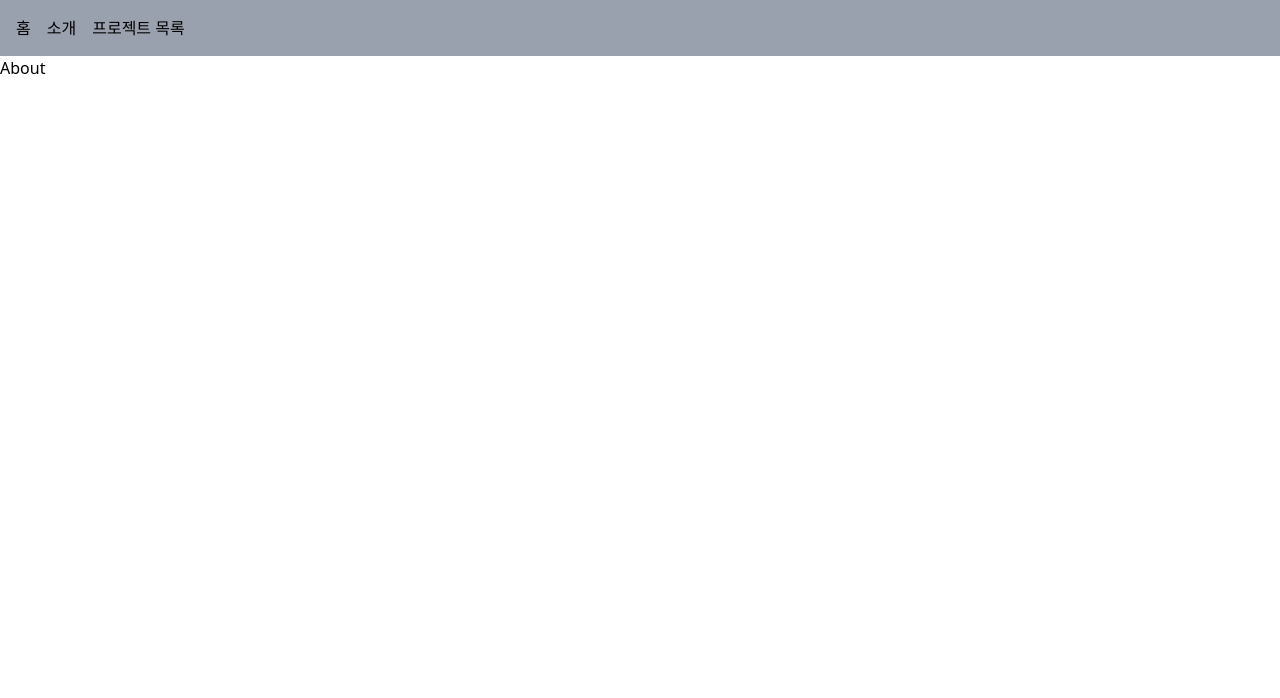
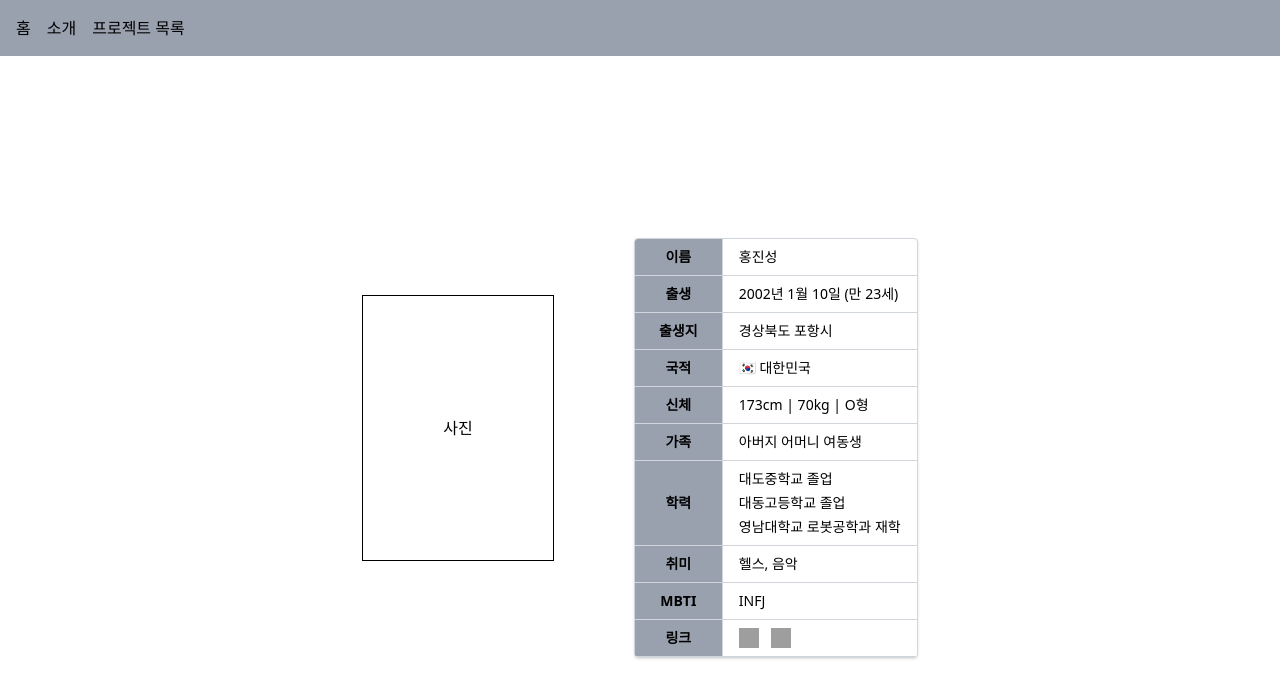
Before and after one commit to Likelion-YeungNam-Univ/9-13th-fe-assignment, a React (Vite) app: page /about in a window 1280 px wide. Shown: the top 698 px of the page. Built offline with nearby package versions, Linux system fonts and the light colour scheme; grey boxes are pictures that could not be loaded.

Commit message:
구현 완료 및 내용 추가 필요

```diff
--- a/src/Layout.jsx
+++ b/src/Layout.jsx
@@ -4,7 +4,7 @@ import { Outlet } from "react-router-dom";
 
 const Layout = () => {
   return (
-    <div>
+    <div className="h-screen flex flex-col">
       <NavBar />
       <Outlet />
     </div>
--- a/src/ProjectsDetail.jsx
+++ b/src/ProjectsDetail.jsx
@@ -28,7 +28,7 @@ const ProjectsDetail = () => {
           github
         </a>
         <div
-          onClick={() => navigate(-1)}
+          onClick={() => navigate("/projects")}
           className="bg-gray-200 border rounded-xl p-1 hover:bg-yellow-200"
         >
           목록으로
--- a/src/pages/About.jsx
+++ b/src/pages/About.jsx
@@ -1,9 +1,60 @@
 import React from "react";
+
+const insta =
+  "https://upload.wikimedia.org/wikipedia/commons/e/e7/Instagram_logo_2016.svg";
+
+const soundcloud =
+  "https://www.vectorlogo.zone/logos/soundcloud/soundcloud-tile.svg";
+
+const InfoRow = ({ label, value }) => (
+  <div className="flex border-b border-gray-300">
+    <div className="flex w-22 items-center justify-center bg-gray-400 font-semibold px-4 py-2 border-r border-gray-300 text-sm">
+      {label}
+    </div>
+    <div className="flex-1 px-4 py-2 text-sm">{value}</div>
+  </div>
+);
 
 const About = () => {
   return (
-    <div>
-      <div>About</div>
+    <div className="h-screen flex justify-center items-center space-x-20">
+      <div className="border px-20 py-30">사진</div>
+      <div className="border border-gray-300 shadow-sm rounded overflow-hidden mt-10">
+        <InfoRow label="이름" value="홍진성" />
+        <InfoRow label="출생" value="2002년 1월 10일 (만 23세)" />
+        <InfoRow label="출생지" value="경상북도 포항시" />
+        <InfoRow label="국적" value="🇰🇷 대한민국" />
+        <InfoRow label="신체" value="173cm | 70kg | O형" />
+        <InfoRow label="가족" value="아버지 어머니 여동생" />
+        <InfoRow
+          label="학력"
+          value={
+            <div className="flex flex-col space-y-1">
+              <div>대도중학교 졸업</div>
+              <div>대동고등학교 졸업</div>
+              <div>영남대학교 로봇공학과 재학</div>
+            </div>
+          }
+        />
+        <InfoRow label="취미" value="헬스, 음악" />
+        <InfoRow label="MBTI" value="INFJ" />
+        <InfoRow
+          label="링크"
+          value={
+            <div className="flex space-x-3">
+              <a
+                href="https://www.instagram.com/gyeongsangseaman/#"
+                target="_blank"
+              >
+                <img src={insta} className="h-5 w-5" />
+              </a>
+              <a href="https://soundcloud.com/newbadloo" target="_blank">
+                <img src={soundcloud} className="h-5 w-5" />
+              </a>
+            </div>
+          }
+        />
+      </div>
     </div>
   );
 };
--- a/src/pages/Home.jsx
+++ b/src/pages/Home.jsx
@@ -1,9 +1,19 @@
-import React from 'react'
+import React from "react";
 
 const Home = () => {
   return (
-    <div>Home</div>
-  )
-}
+    <div>
+      <div className="text-lg font-extrabold">
+        ⬆️상단의 메뉴를 클릭해주세요⬆️
+      </div>
+      <div className="flex flex-col space-y-3 justify-center items-center">
+        <div className="flex justify-center items-center text-3xl">
+          안녕하세요👋
+        </div>
+        <img src="https://mblogthumb-phinf.pstatic.net/MjAyMTAxMTZfMjcx/MDAxNjEwNzc1OTg0OTAy.zRE-4PnI79kRMdJQ7TcI6b6L1HYqXrqIXXSiaRl0cxsg.gAqFhL-F5Trn3QESHk3msTnakyvCUbs3dwH19rJrEIcg.GIF.cc_76/i015146442997.gif?type=w800" />
+      </div>
+    </div>
+  );
+};
 
-export default Home
+export default Home;
--- a/src/pages/Projects.jsx
+++ b/src/pages/Projects.jsx
@@ -6,6 +6,7 @@ const Projects = () => {
   const printBox = () => {
     const boxes = projects.map((project) => (
       <Link
+        key={project.id}
         to={`/projects/${project.id}`}
         className="flex flex-col h-full p-3 border rounded-2xl hover:border-blue-600 hover:scale-105 hover:border-2"
       >
@@ -24,7 +25,7 @@ const Projects = () => {
 
   return (
     <div className="h-screen flex flex-col overflow-hidden p-4">
-      <h1 className="text-center text-3xl font-bold m-4">프로젝트 목록</h1>
+      <h1 className="text-center text-3xl font-bold mb-4">프로젝트 목록</h1>
       <div className="flex-1 overflow-y-auto p-3">
         <div className="grid grid-cols-4 gap-4 my-2">{printBox()}</div>
       </div>
```
Also changed, not shown: src/assets/hi.gif (added).
